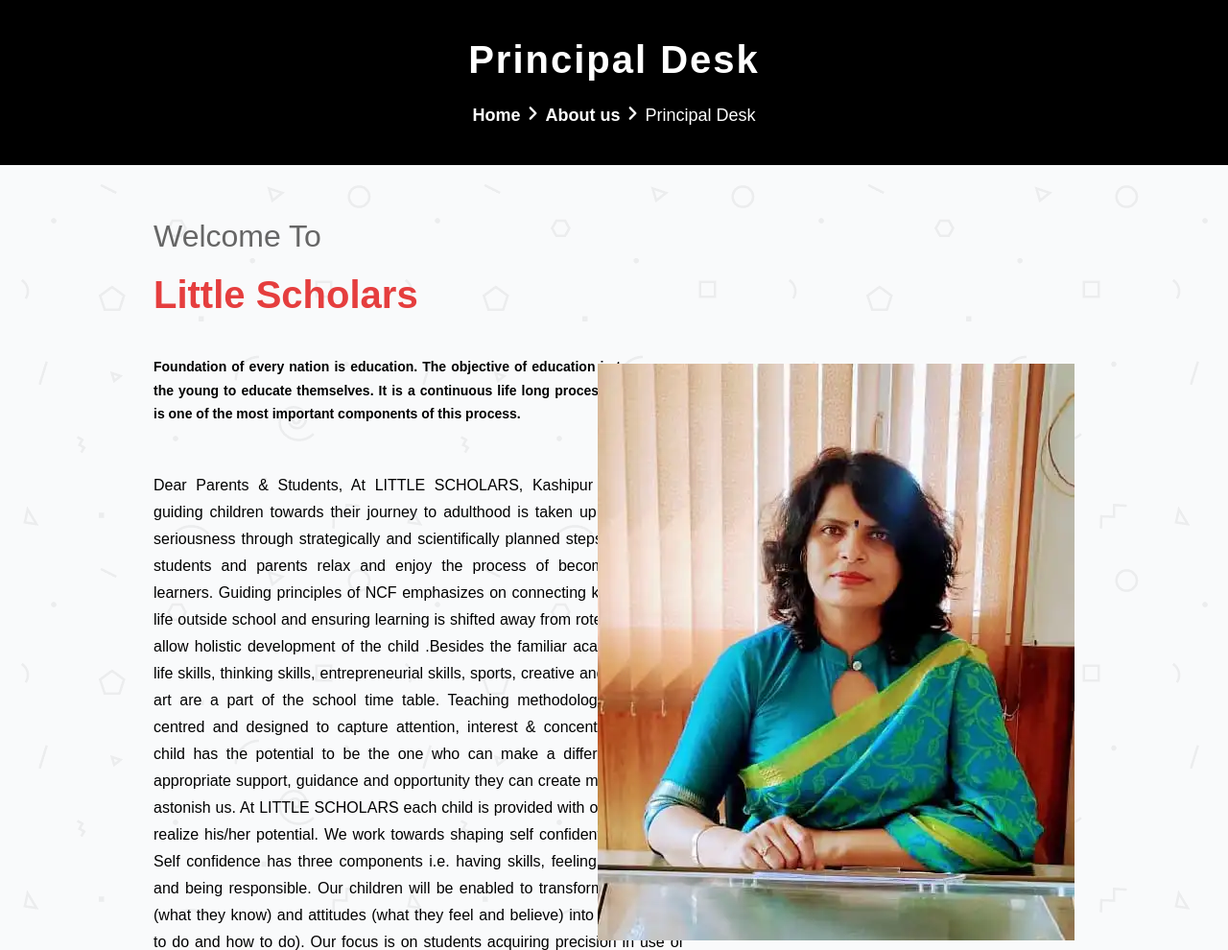
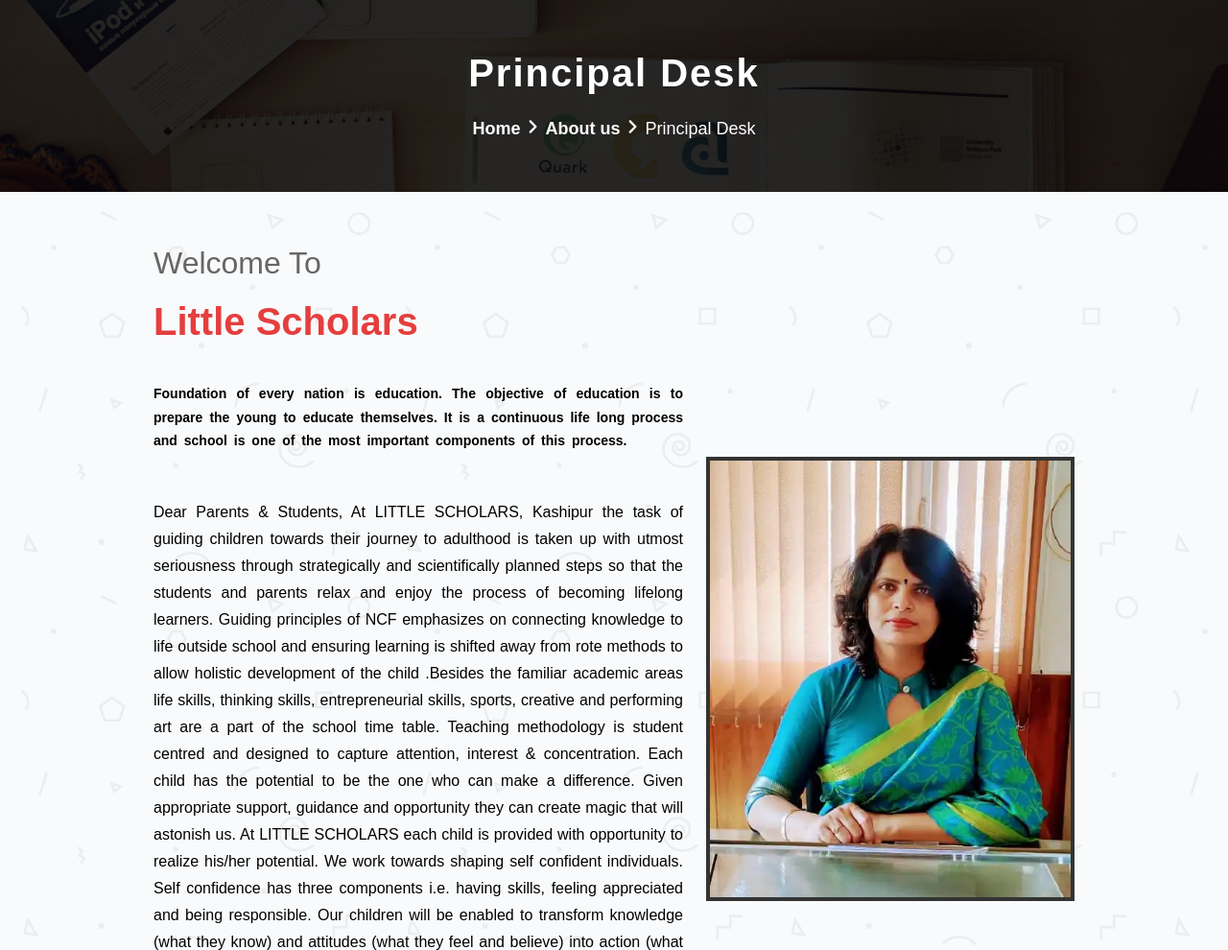
Before and after one commit to aryan22csu031/new-repository, a plain HTML site: page About us/principalsDesk.html in a window 1280 px wide. Shown: the top 990 px of the page at 96% size. Drawn offline with Linux system fonts and the light colour scheme.

Commit message:
Update principalsDesk.html

```diff
--- a/About us/principalsDesk.html
+++ b/About us/principalsDesk.html
@@ -16,21 +16,36 @@
         }
 
         .breadcrumb {
-            background-color: #000;
+            background-image: url('images/Header-bg.jpg');
+            background-position: center;
+            background-size: cover;
+            height: 200px;
             color: white;
+            position: relative;
             display: flex;
-            justify-content: center;
-            position: relative;
-            z-index: 2;
-            padding: 40px 0;
+            align-items: center; /* Centers the breadcrumb content vertically */
+            justify-content: center; /* Centers the breadcrumb content horizontally */
+        }
+
+        .breadcrumb::before {
+            content: '';
+            position: absolute;
+            top: 0;
+            left: 0;
+            right: 0;
+            bottom: 0;
+            background-color: rgba(0, 0, 0, 0.85); /* Semi-transparent black overlay */
+            z-index: 1; /* Places overlay behind content */
         }
 
         .breadcrumb-content {
-            width: 95%;
+            position: relative;
+            z-index: 2; /* Ensures content is above the overlay */
             display: flex;
             flex-direction: column;
             align-items: center;
             gap: 0.5rem;
+            padding: 50px;
         }
 
         @media (min-width: 640px) {
@@ -128,6 +143,7 @@
             font-size: 0.875rem;
             text-align: justify;
             margin-bottom: 2rem;
+            word-spacing: 3px;
         }
 
         .additional-text {
@@ -154,7 +170,7 @@
         }
 
         .image {
-            width: 100%;
+            max-width: 100%;
             height: auto;
             object-fit: cover;
             border: 4px solid #333;
@@ -206,7 +222,7 @@
                 <div class="image-container">
                     <picture>
                         <source srcset="../images/principal.webp" type="image/webp">
-                        <img src="../images/principal.webp" alt="..">
+                        <img src="../images/principal.webp" alt="Principal" class="image">
                     </picture>
                 </div>
         </div>
```
